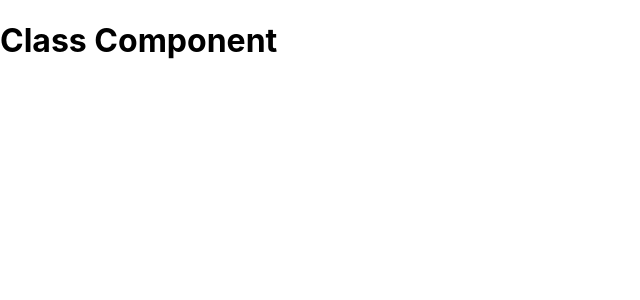
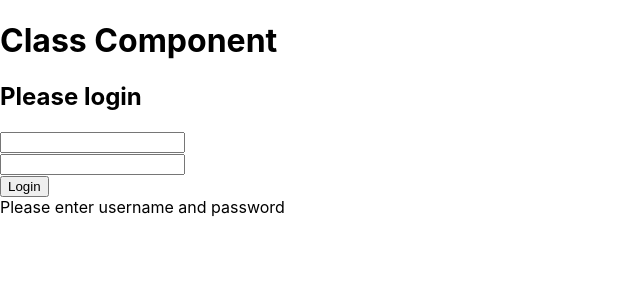
Before and after one commit to mhoumann87/space-finder-frontend, a React (Create React App) app: page / in a window 1280 px wide. Shown: the top 300 px of the page, without its empty margins (0-640 px from the left). Built offline with nearby package versions, Linux system fonts and the light colour scheme.

Commit message:
Add function to login

```diff
--- a/src/components/App.tsx
+++ b/src/components/App.tsx
@@ -1,6 +1,7 @@
 import React from 'react';
 import { User } from '../model/User';
 import { AuthService } from '../services/AuthService';
+import { Login } from './Login';
 interface AppState {
   user: User | undefined;
 }
@@ -9,6 +10,11 @@
   private authService: AuthService = new AuthService();
 
   render() {
-    return <h1>Class Component</h1>;
+    return (
+      <div>
+        <h1>Class Component</h1>
+        <Login authService={this.authService} />
+      </div>
+    );
   }
 }
--- /dev/null
+++ b/src/components/Login.tsx
@@ -0,0 +1,89 @@
+import React, { SyntheticEvent } from 'react';
+import { AuthService } from '../services/AuthService';
+
+interface LoginProps {
+  authService: AuthService;
+}
+
+interface LoginState {
+  userName: string;
+  password: string;
+  loginAttempted: boolean;
+  loginSuccessful: boolean;
+}
+
+interface CustomEvent {
+  target: HTMLInputElement;
+}
+
+export class Login extends React.Component<LoginProps, LoginState> {
+  state: LoginState = {
+    userName: '',
+    password: '',
+    loginAttempted: false,
+    loginSuccessful: false,
+  };
+
+  private setUserName(event: CustomEvent) {
+    this.setState({ userName: event.target.value });
+    console.log('Setting username ' + event.target.value);
+  }
+
+  private setPassword(event: CustomEvent) {
+    this.setState({ password: event.target.value });
+    console.log('Setting password ' + event.target.value);
+  }
+
+  private async handleSubmit(event: SyntheticEvent) {
+    event.preventDefault();
+
+    this.setState({ loginAttempted: true });
+
+    const result = await this.props.authService.login(
+      this.state.userName,
+      this.state.password
+    );
+
+    if (result) {
+      this.setState({ loginSuccessful: true });
+    } else {
+      this.setState({ loginSuccessful: false });
+    }
+  }
+
+  render() {
+    let loginMessage: any;
+
+    if (this.state.loginAttempted) {
+      if (this.state.loginSuccessful) {
+        loginMessage = <label>Login Successful</label>;
+      } else {
+        loginMessage = <label>Password or Username are wrong</label>;
+      }
+    } else {
+      loginMessage = <label>Please enter username and password</label>;
+    }
+
+    return (
+      <div>
+        <h2>Please login</h2>
+        <form onSubmit={e => this.handleSubmit(e)}>
+          <input
+            value={this.state.userName}
+            type='text'
+            onChange={e => this.setUserName(e)}
+          />
+          <br />
+          <input
+            value={this.state.password}
+            type='password'
+            onChange={e => this.setPassword(e)}
+          />
+          <br />
+          <input type='submit' value='Login' />
+        </form>
+        {loginMessage}
+      </div>
+    );
+  }
+}
```
